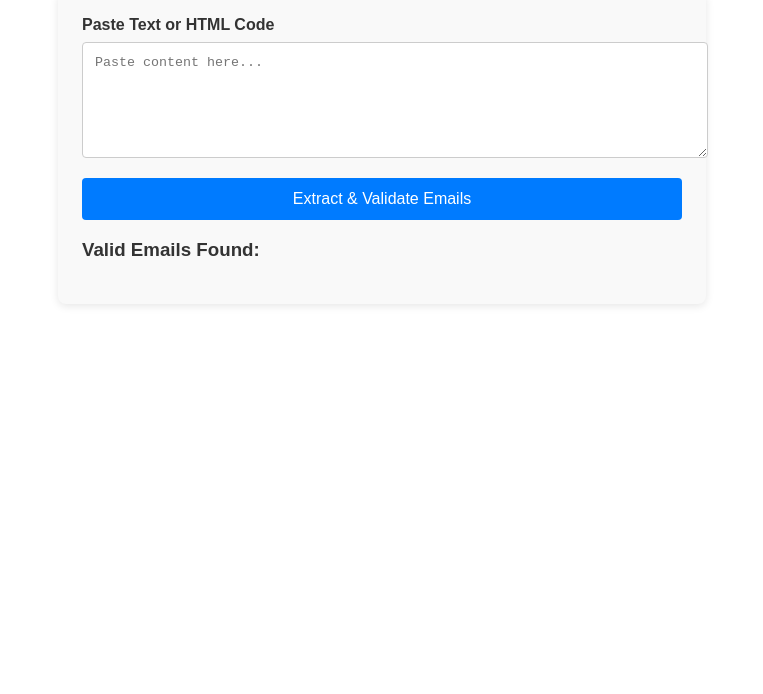
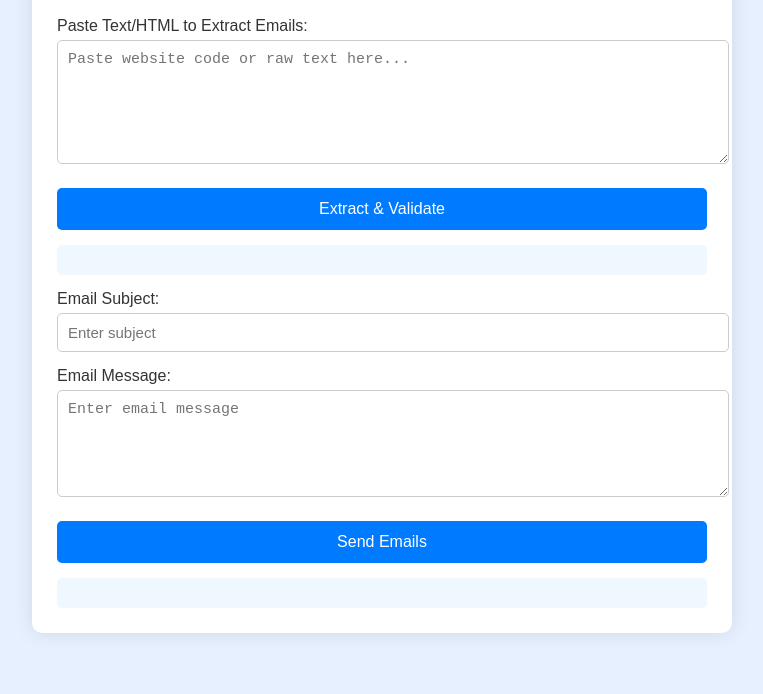
Before and after one commit to mark9joe/toolsweb, a website: page ai-email-validator-scraper-and-collector.html in a window 1280 px wide. Shown: the part 106-800 px from the top of the page, without its empty margins (258-1021 px from the left). Drawn offline with Linux system fonts and the light colour scheme.

Commit message:
Update ai-email-validator-scraper-and-collector.html

```diff
--- a/ai-email-validator-scraper-and-collector.html
+++ b/ai-email-validator-scraper-and-collector.html
@@ -2,109 +2,149 @@
 <html lang="en">
 <head>
   <meta charset="UTF-8" />
-  <meta name="viewport" content="width=device-width, initial-scale=1.0" />
-  <title>Email Validator & Collector</title>
+  <meta name="viewport" content="width=device-width, initial-scale=1.0"/>
+  <title>Email Scraper & Sender</title>
   <style>
     body {
+      background-color: #e6f0ff;
       font-family: Arial, sans-serif;
-      background: #ffffff;
-      color: #333;
-      padding: 1rem;
+      margin: 0;
+      padding: 0;
     }
-    h1 {
+
+    .container {
+      max-width: 650px;
+      margin: 30px auto;
+      background-color: #ffffff;
+      padding: 25px;
+      border-radius: 10px;
+      box-shadow: 0 0 20px rgba(0,0,0,0.1);
+    }
+
+    h2 {
       text-align: center;
       color: #007bff;
-      margin-bottom: 1rem;
     }
-    .container {
-      max-width: 600px;
-      margin: auto;
-      background: #f9f9f9;
-      padding: 1.5rem;
-      border-radius: 8px;
-      box-shadow: 0 2px 8px rgba(0,0,0,0.1);
+
+    label {
+      display: block;
+      margin-top: 15px;
+      color: #333;
     }
-    .form-group {
-      margin-bottom: 1rem;
+
+    textarea, input {
+      width: 100%;
+      padding: 10px;
+      margin-top: 5px;
+      border-radius: 5px;
+      border: 1px solid #ccc;
+      font-size: 15px;
     }
-    .form-group label {
-      font-weight: bold;
-      margin-bottom: 0.5rem;
-      display: block;
-    }
-    input[type="file"], textarea, button {
-      width: 100%;
-      padding: 0.75rem;
-      border: 1px solid #ccc;
-      border-radius: 4px;
-    }
+
     button {
       background-color: #007bff;
-      color: #fff;
-      font-size: 1rem;
+      color: white;
       border: none;
+      padding: 12px;
+      width: 100%;
+      margin-top: 20px;
+      border-radius: 5px;
+      font-size: 16px;
       cursor: pointer;
     }
+
     button:hover {
-      background-color: #005fcc;
+      background-color: #0056b3;
     }
-    .results {
-      margin-top: 1rem;
+
+    .results, .output {
+      margin-top: 15px;
+      background: #f0f8ff;
+      padding: 15px;
+      border-radius: 5px;
+      font-size: 14px;
+      white-space: pre-wrap;
     }
-    .results ul {
-      list-style: none;
-      padding: 0;
-    }
-    .results li {
-      background: #e6f0ff;
-      margin-bottom: 5px;
-      padding: 0.5rem;
-      border-left: 4px solid #007bff;
-    }
-    @media (max-width: 480px) {
-      .container { padding: 1rem; }
+
+    @media screen and (max-width: 600px) {
+      .container {
+        margin: 20px;
+        padding: 15px;
+      }
     }
   </style>
 </head>
 <body>
-  <h1>Email Validator & Collector</h1>
   <div class="container">
-    <div class="form-group">
-      <label for="textInput">Paste Text or HTML Code</label>
-      <textarea id="textInput" rows="6" placeholder="Paste content here..."></textarea>
-    </div>
-    <div class="form-group">
-      <button onclick="extractEmails()">Extract & Validate Emails</button>
-    </div>
-    <div class="results">
-      <h3>Valid Emails Found:</h3>
-      <ul id="emailList"></ul>
-    </div>
+    <h2>Email Scraper, Validator & Sender</h2>
+
+    <label for="inputText">Paste Text/HTML to Extract Emails:</label>
+    <textarea id="inputText" rows="6" placeholder="Paste website code or raw text here..."></textarea>
+
+    <button onclick="extractEmails()">Extract & Validate</button>
+
+    <div class="results" id="emailOutput"></div>
+
+    <label for="subject">Email Subject:</label>
+    <input type="text" id="subject" placeholder="Enter subject"/>
+
+    <label for="message">Email Message:</label>
+    <textarea id="message" rows="5" placeholder="Enter email message"></textarea>
+
+    <button onclick="sendEmails()">Send Emails</button>
+
+    <div class="output" id="sendStatus"></div>
   </div>
 
   <script>
+    let extractedEmails = [];
+
     function extractEmails() {
-      const text = document.getElementById("textInput").value;
-      const emailList = document.getElementById("emailList");
-      emailList.innerHTML = "";
+      const input = document.getElementById("inputText").value;
+      const emailRegex = /[a-zA-Z0-9._%+-]+@[a-zA-Z0-9.-]+\.[a-z]{2,}/gi;
+      const matches = input.match(emailRegex) || [];
 
-      const emailRegex = /[a-zA-Z0-9._%+-]+@[a-zA-Z0-9.-]+\.[a-zA-Z]{2,}/g;
-      const matches = text.match(emailRegex);
+      // Remove duplicates
+      extractedEmails = [...new Set(matches)];
 
-      const uniqueEmails = [...new Set(matches || [])];
+      const output = extractedEmails.length
+        ? `Found ${extractedEmails.length} valid email(s):\n` + extractedEmails.join("\n")
+        : "No valid emails found.";
 
-      uniqueEmails.forEach(email => {
-        if (validateEmail(email)) {
-          const li = document.createElement("li");
-          li.textContent = email;
-          emailList.appendChild(li);
-        }
-      });
+      document.getElementById("emailOutput").textContent = output;
     }
 
-    function validateEmail(email) {
-      const pattern = /^[^\s@]+@[^\s@]+\.[^\s@]+$/;
-      return pattern.test(email);
+    async function sendEmails() {
+      const subject = document.getElementById("subject").value.trim();
+      const message = document.getElementById("message").value.trim();
+      const statusDiv = document.getElementById("sendStatus");
+
+      if (extractedEmails.length === 0) {
+        return statusDiv.textContent = "No emails to send to.";
+      }
+
+      if (!subject || !message) {
+        return statusDiv.textContent = "Please enter both subject and message.";
+      }
+
+      statusDiv.textContent = "Sending emails...";
+
+      try {
+        const response = await fetch('/send-bulk-email', {
+          method: 'POST',
+          headers: { 'Content-Type': 'application/json' },
+          body: JSON.stringify({
+            recipients: extractedEmails,
+            subject,
+            message
+          })
+        });
+
+        const text = await response.text();
+        statusDiv.textContent = text;
+      } catch (error) {
+        statusDiv.textContent = "Error sending emails.";
+      }
     }
   </script>
 </body>
```
